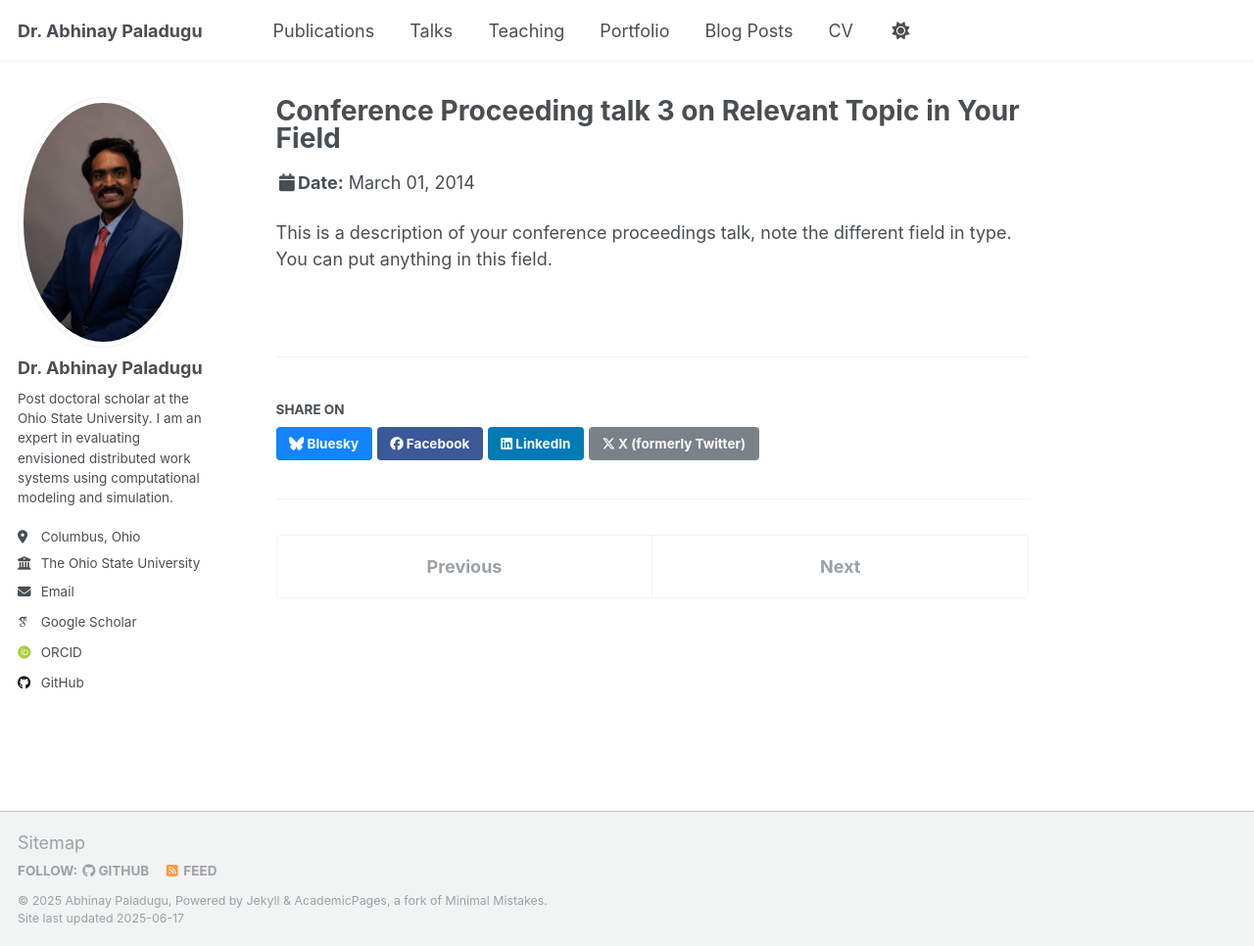
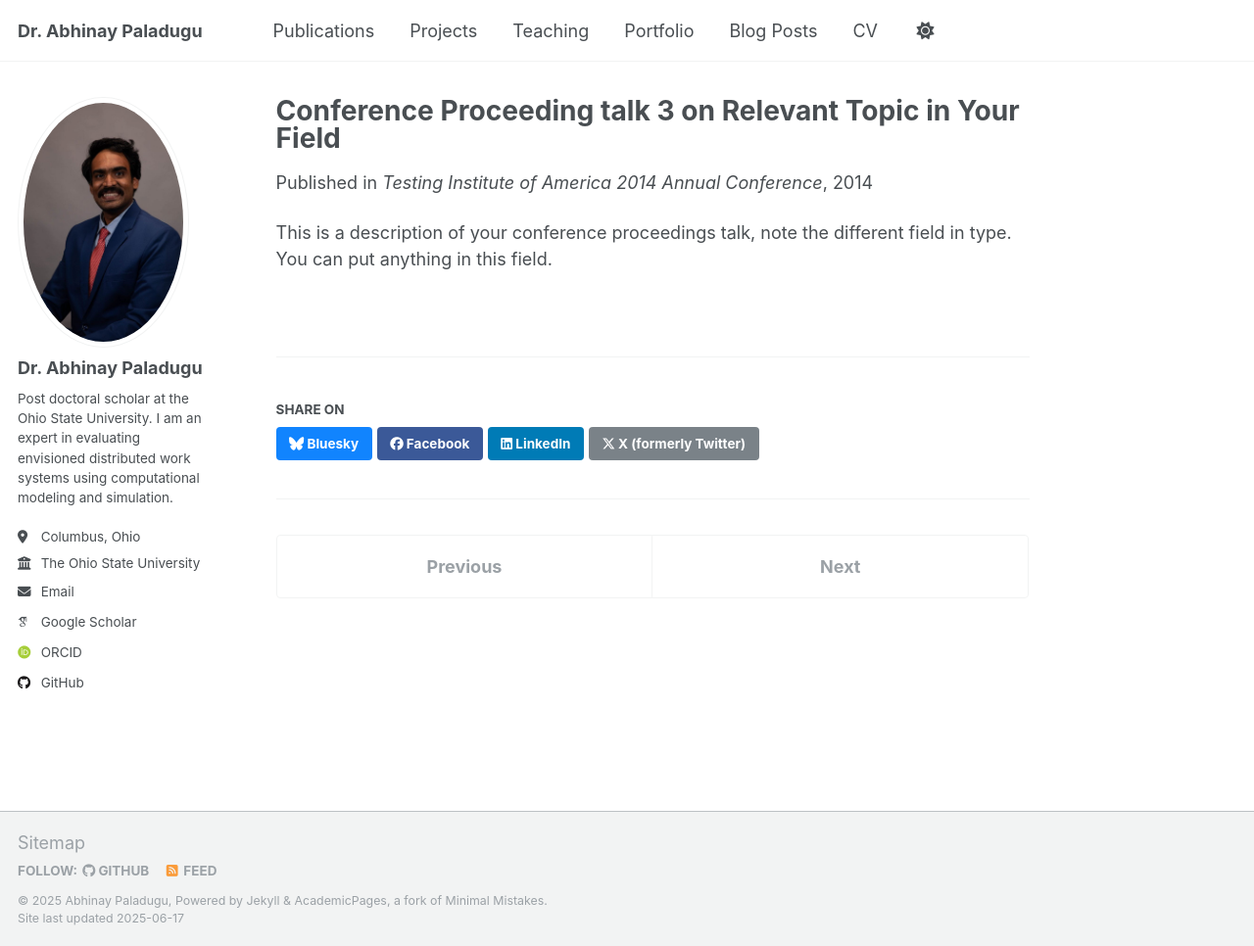
Before and after one commit to apaladugu3/apaladugu3.github.io, a Jekyll site: the page built from _projects/2014-03-01-talk-3.md, in a window 1280 px wide and 966 px high. Shown: the whole window at 98% size. Built offline with Jekyll 4.4.1, drawn with Linux system fonts in a browser that asks for light colours; some web fonts are replaced.

Commit message:
Changed Talks to Projects.

```diff
--- a/_config.yml
+++ b/_config.yml
@@ -226,7 +226,7 @@ collections:
   portfolio:
     output: true
     permalink: /:collection/:path/
-  talks:
+  projects:
     output: true
     permalink: /:collection/:path/
 
@@ -278,14 +278,15 @@ defaults:
       author_profile: true
       share: true
       comment: true
-  # _talks
+  # _projects
   - scope:
       path: ""
-      type: talks
+      type: projects
     values:
-      layout: talk
+      layout: single
       author_profile: true
       share: true
+      comment: true
 
 
 # Sass/SCSS
--- a/_data/navigation.yml
+++ b/_data/navigation.yml
@@ -11,8 +11,8 @@ main:
   - title: "Publications"
     url: /publications/
 
-  - title: "Talks"
-    url: /talks/
+  - title: "Projects"
+    url: /projects/
 
   - title: "Teaching"
     url: /teaching/
--- a/_talks/2014-03-01-talk-3.md
+++ b/_projects/2014-03-01-talk-3.md
@@ -1,8 +1,8 @@
 ---
 title: "Conference Proceeding talk 3 on Relevant Topic in Your Field"
-collection: talks
+collection: projects
 type: "Conference proceedings talk"
-permalink: /talks/2014-03-01-talk-3
+permalink: /projects/2014-03-01-talk-3
 venue: "Testing Institute of America 2014 Annual Conference"
 date: 2014-03-01
 location: "Los Angeles, CA, USA"
```
Also changed, not shown: _pages/projects.html (added, +8 -0 lines), _pages/talks.html (deleted, +0 -16 lines), _projects/2012-03-01-talk-1.md (renamed from _talks/2012-03-01-talk-1.md, +2 -2 lines), _projects/2013-03-01-tutorial-1.md (renamed from _talks/2013-03-01-tutorial-1.md, +2 -2 lines), _projects/2014-02-01-talk-2.md (renamed from _talks/2014-02-01-talk-2.md, +2 -2 lines).
